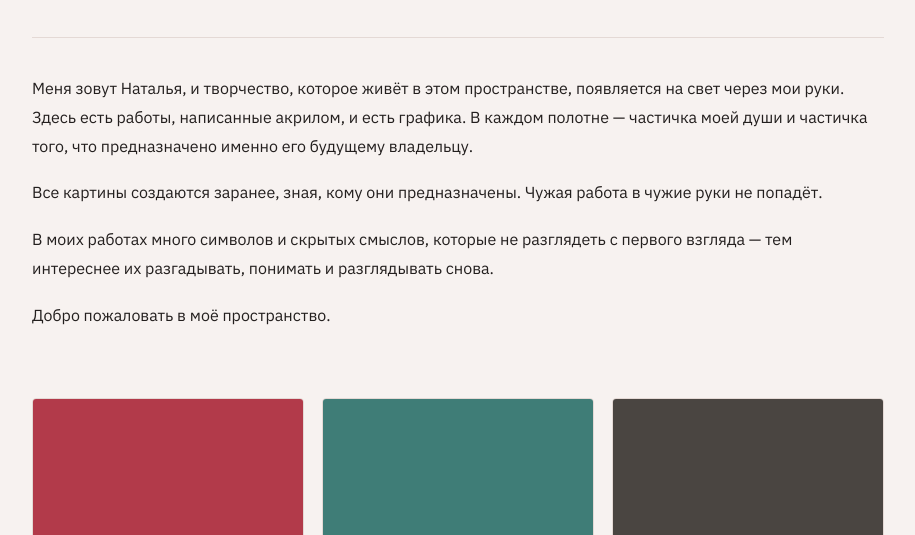
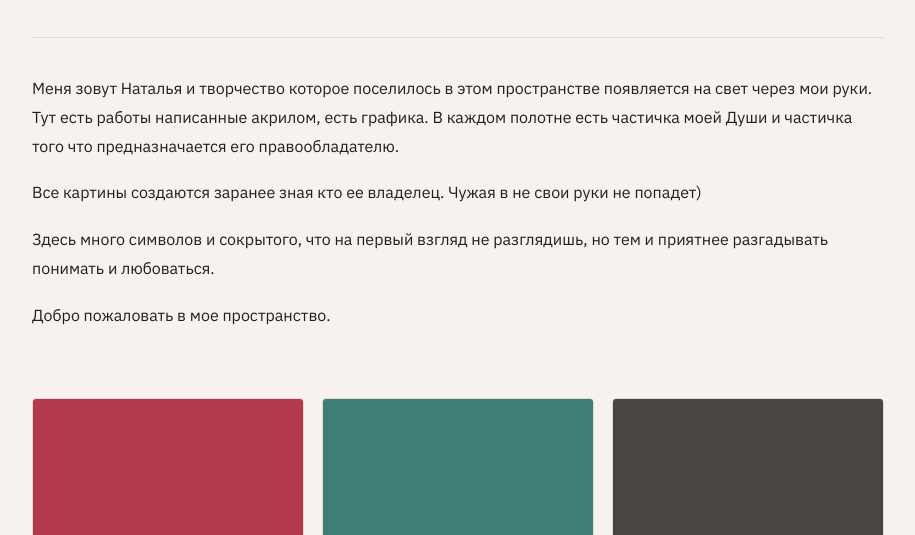
Before and after one commit to natalydes-cell/site_art, a plain HTML site: page index.html in a window 1280 px wide. Shown: the part 565-1100 px from the top of the page, without its empty margins (182-1097 px from the left). Drawn offline with Linux system fonts and the light colour scheme.

Commit message:
Use the author's own wording for the about-me text on the home page
Co-Authored-By: Claude Opus 5 <noreply@anthropic.com>

```diff
--- a/index.html
+++ b/index.html
@@ -33,10 +33,10 @@
       <p class="tagline">Deep TransformARTion</p>
 
       <div class="home-intro-text">
-        <p>Меня зовут Наталья, и творчество, которое живёт в этом пространстве, появляется на свет через мои руки. Здесь есть работы, написанные акрилом, и есть графика. В каждом полотне — частичка моей души и частичка того, что предназначено именно его будущему владельцу.</p>
-        <p>Все картины создаются заранее, зная, кому они предназначены. Чужая работа в чужие руки не попадёт.</p>
-        <p>В моих работах много символов и скрытых смыслов, которые не разглядеть с первого взгляда — тем интереснее их разгадывать, понимать и разглядывать снова.</p>
-        <p>Добро пожаловать в моё пространство.</p>
+        <p>Меня зовут Наталья и творчество которое поселилось в этом пространстве появляется на свет через мои руки. Тут есть работы написанные акрилом, есть графика. В каждом полотне есть частичка моей Души и частичка того что предназначается его правообладателю.</p>
+        <p>Все картины создаются заранее зная кто ее владелец. Чужая в не свои руки не попадет)</p>
+        <p>Здесь много символов и сокрытого, что на первый взгляд не разглядишь, но тем и приятнее разгадывать понимать и любоваться.</p>
+        <p>Добро пожаловать в мое пространство.</p>
       </div>
     </section>
 
```
